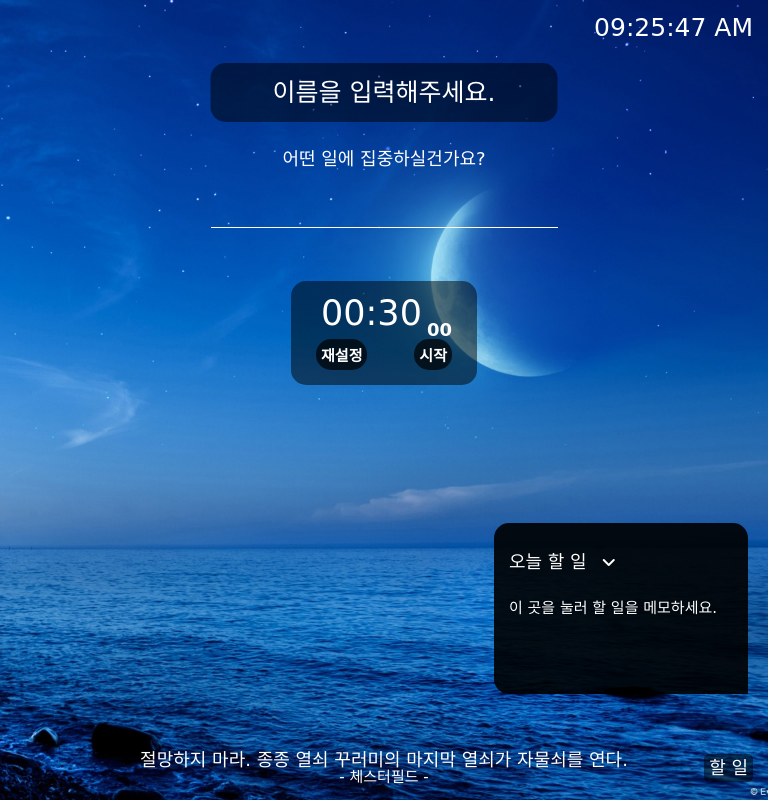
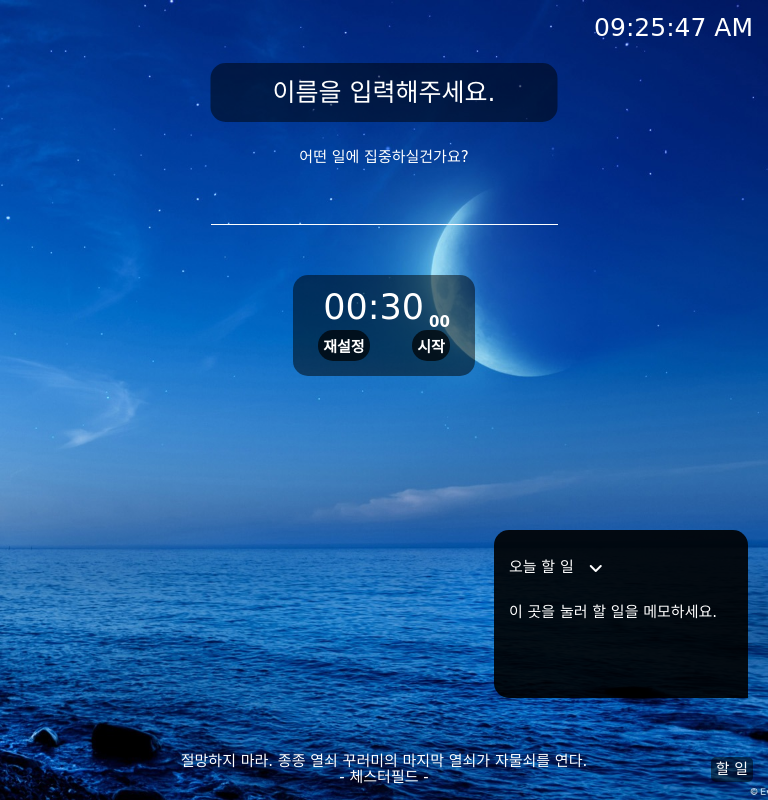
Before and after one commit to proamateur92/momentum, a plain HTML site: page index.html in a window 768 px wide. Both pictures are taken after a click on the element "할 일". Drawn offline with Linux system fonts and the light colour scheme; a web font is replaced by a local one.

Commit message:
CSS: fixed todo-container margin and font size

```diff
--- a/css/style.css
+++ b/css/style.css
@@ -262,7 +262,7 @@
 .todo-container {
   position: absolute;
   padding: var(--size-small);
-  margin-top: -320px;
+  margin-top: -310px;
   right: 20px;
   background-color: var(--dark-gray);
   border-radius: var(--size-small);
@@ -329,12 +329,12 @@
   color: var(--white);
 }
 
-@media screen and (max-width: 850px) and (min-width: 500px) {
+@media screen and (max-width: 850px) and (min-width: 451px) {
   :root {
     /* font */
     --font-xsmall: 10px;
     --font-small: 15px;
-    --font-medium: 18px;
+    --font-medium: 15px;
     --font-large: 25px;
     --font-xlarge: 35px;
     --weight-bold: 600;
@@ -348,7 +348,7 @@
   }
 }
 
-@media screen and (max-width: 499px) {
+@media screen and (max-width: 450px) {
   :root {
     /* font */
     --font-xsmall: 10px;
```
